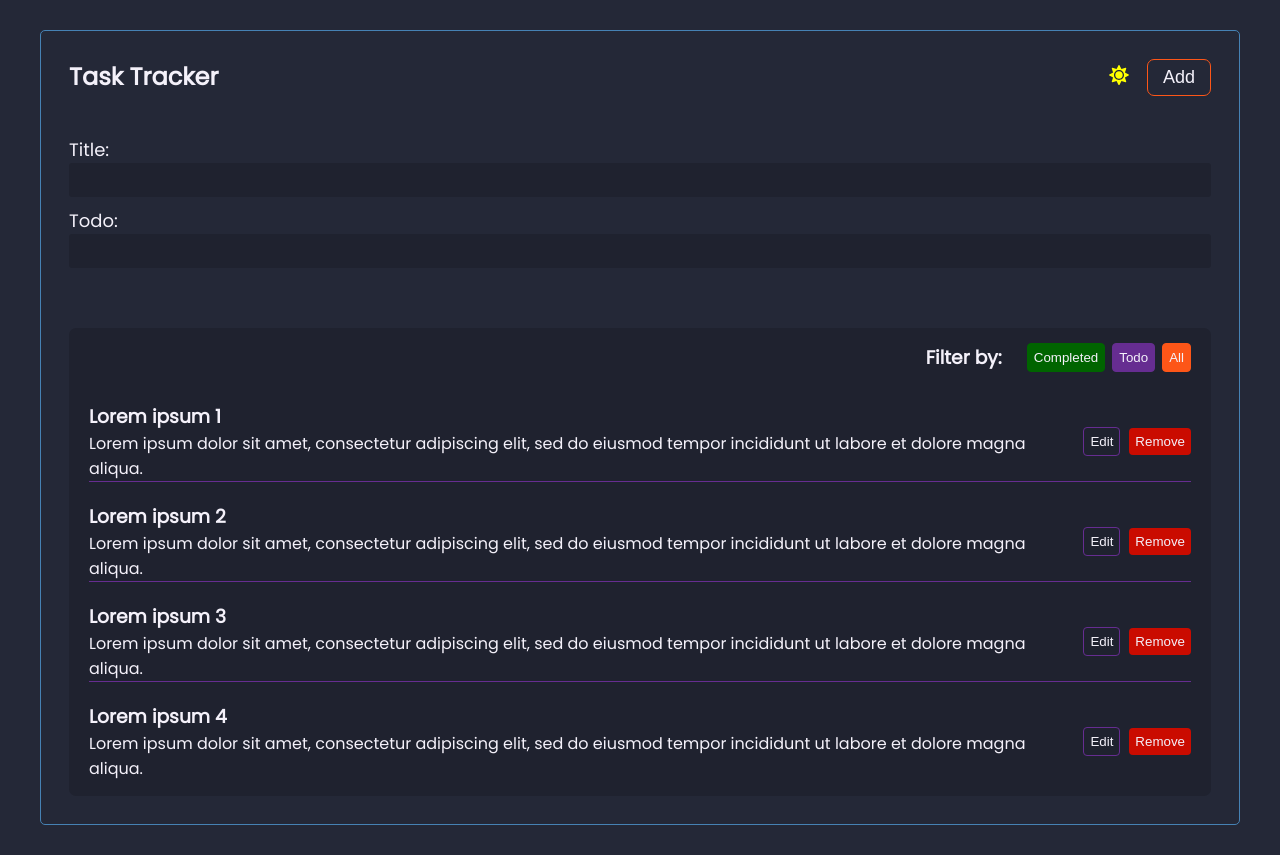
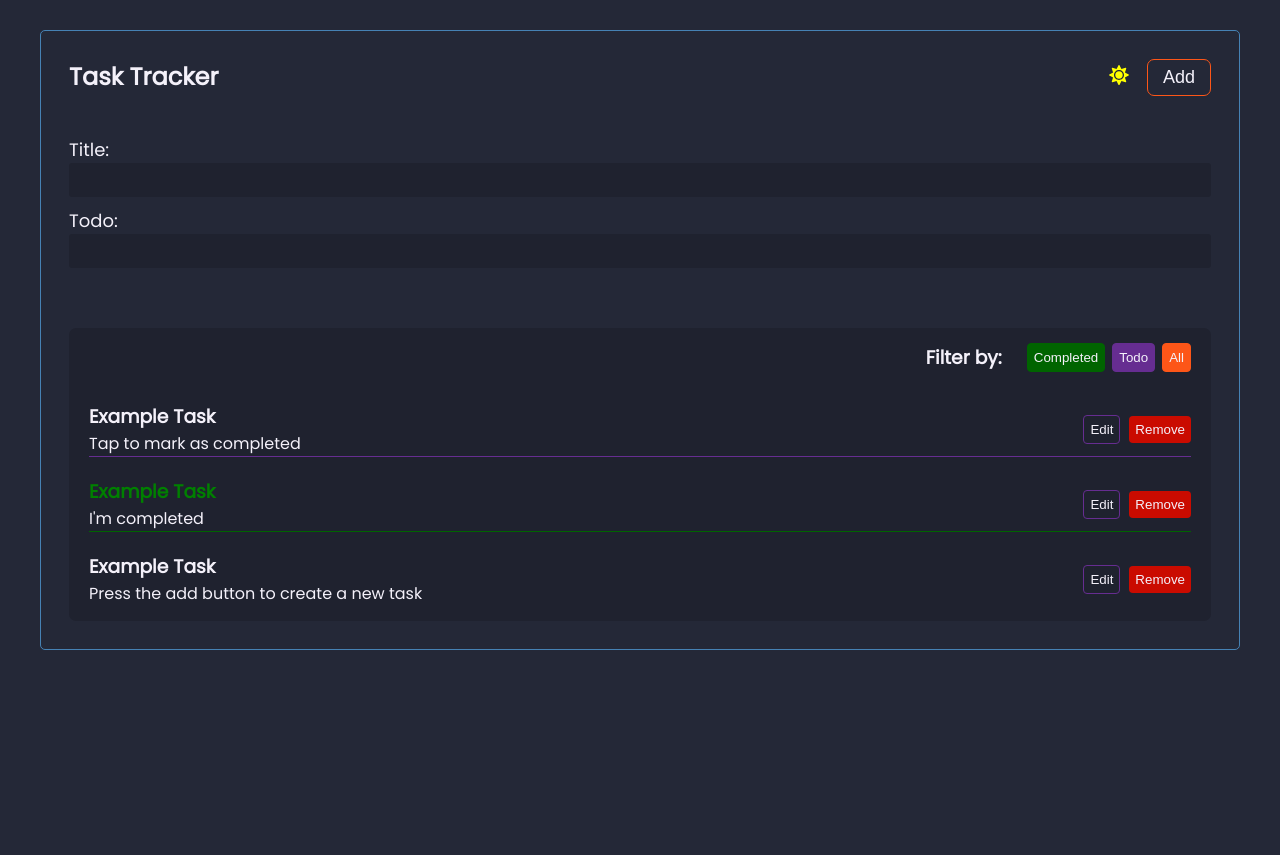
Before and after one commit to miroiu-dev/todo-app, a React (Create React App) app: page / in a window 1280 px wide. After the commit the page ends 800 px from the top, so only its background shows below. Built offline with nearby package versions, Linux system fonts and the light colour scheme.

Commit message:
Added examples

```diff
--- a/src/components/TodoApp.js
+++ b/src/components/TodoApp.js
@@ -4,17 +4,28 @@ import AddTodo from './AddTodo';
 import clsx from 'clsx';
 import './css/todoapp.css';
 
-let counter = 4;
+let counter = 3;
 
-const initialTasks = Array.from({ length: 4 }).map((_, i) => {
-	return {
-		id: i,
-		title: 'Lorem ipsum ' + (i + 1),
-		content:
-			'Lorem ipsum dolor sit amet, consectetur adipiscing elit, sed do eiusmod tempor incididunt ut labore et dolore magna aliqua.',
+const initialTasks = [
+	{
+		id: 0,
+		title: 'Example Task',
+		content: 'Tap to mark as completed',
 		completed: false,
-	};
-});
+	},
+	{
+		id: 1,
+		title: 'Example Task',
+		content: "I'm completed",
+		completed: true,
+	},
+	{
+		id: 2,
+		title: 'Example Task',
+		content: 'Press the add button to create a new task',
+		completed: false,
+	},
+];
 const savedTheme = localStorage.getItem('theme');
 const savedTodos = JSON.parse(localStorage.getItem('todos'));
 const TodoApp = () => {
```
